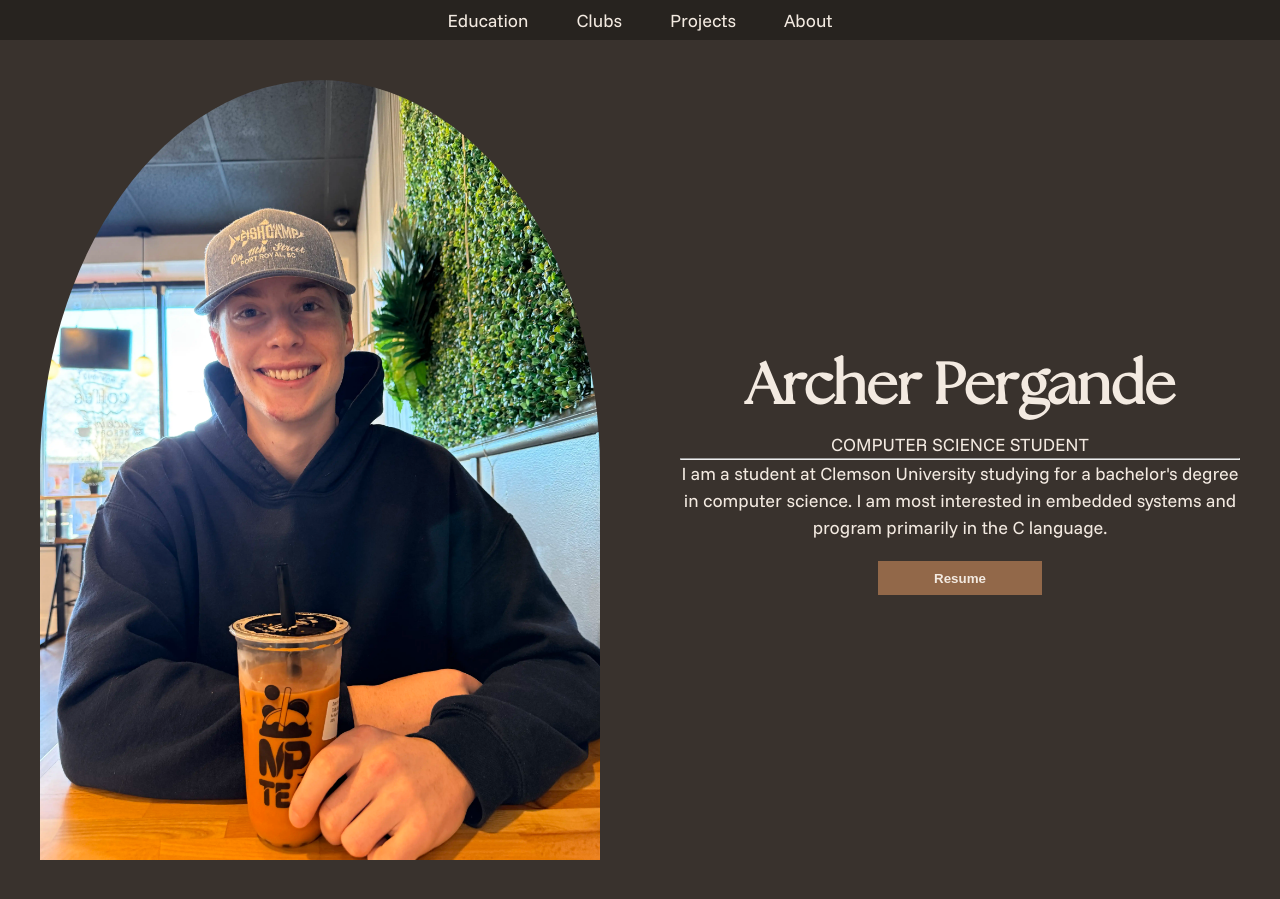
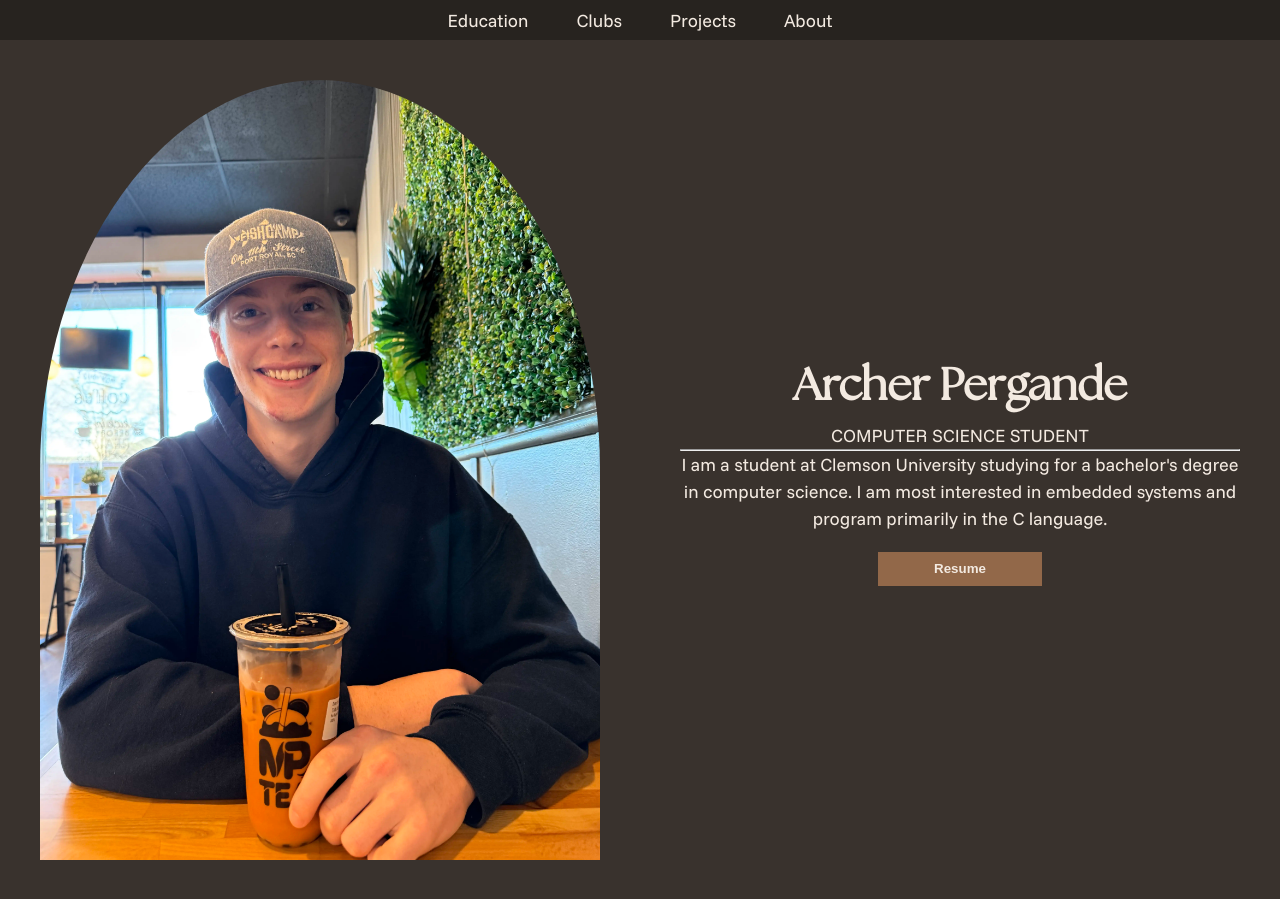
Before and after one commit to archerpergande/archerpergande.github.io, a Jekyll site: the page built from README.md, in a window 1280 px wide and 900 px high. Built offline with Jekyll 4.4.1, drawn with Linux system fonts in a browser that asks for light colours; our own code applies the rules of GitHub Pages for plain Markdown files.

```diff
--- a/_sass/_hero.scss
+++ b/_sass/_hero.scss
@@ -50,14 +50,16 @@
 
     h1 {
         font-family: $font-accent;
-        font-size: calc(2rem + 2vw);
+        //font-size: calc(2rem + 2vw);
+        font-size: calc(2rem + 1vw);
         margin: 0px;
-        //line-height: 1.2;
+        //line-height: 1.5;
     }
 
     p {
         font-family: $font-primary;
         font-size: large;
+        //font-size: 1.5rem;
     }
 }
 
```
